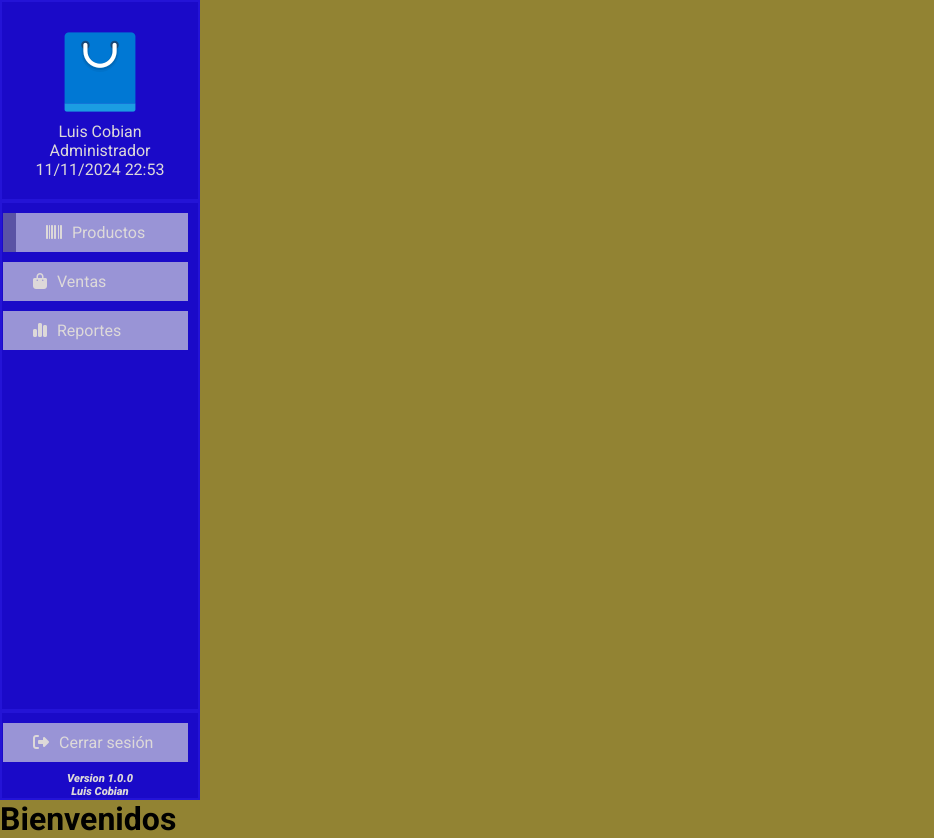
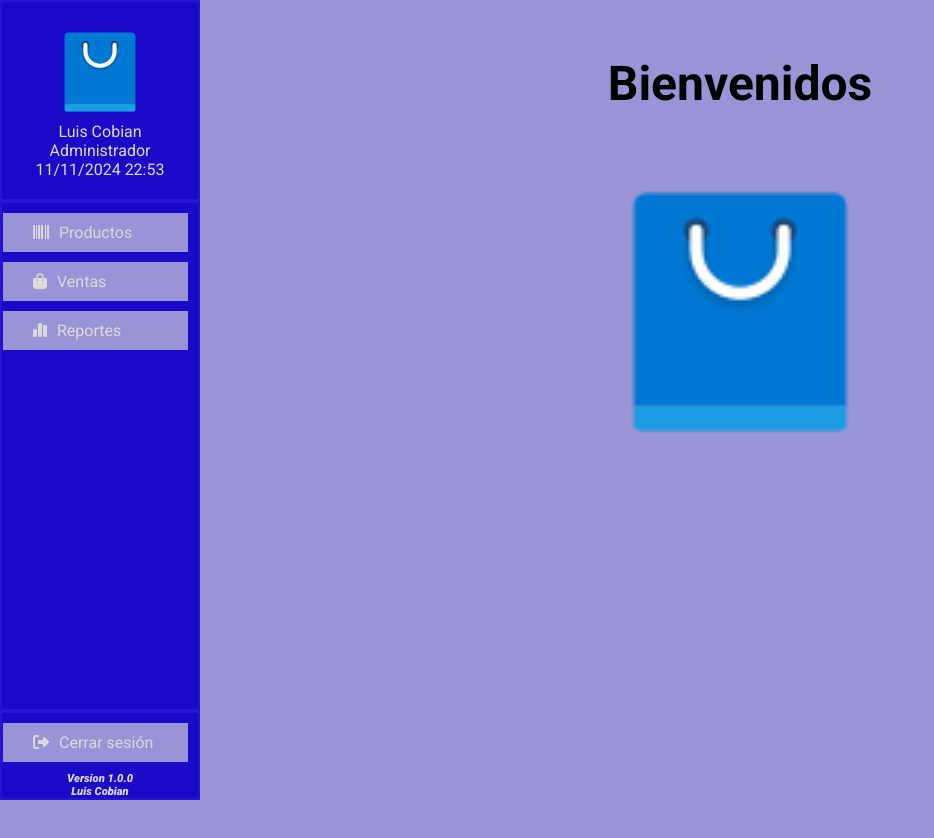
Before and after one commit to LuisCobian-GR/TallerWeb, a PHP site: page / in a window 1280 px wide. Shown: the whole page, without its empty margins (0-934 px from the left). After the commit the page ends 800 px from the top, so only its background shows below. Run offline with PHP 8.4, Linux system fonts and the light colour scheme; some libraries are stand-ins or nearby versions.

Commit message:
Pantalla principal con el front

```diff
--- a/css/main.css
+++ b/css/main.css
@@ -80,3 +80,28 @@ a i {
   font-weight: 800;
   text-align: center;
 }
+
+.contenido {
+    background: #9994d6;
+    flex-grow: 1;
+    padding: 20px;
+}
+
+h1 {
+    font-size: 3rem;
+}
+
+h1.principal {
+    text-align: center;
+    margin-top: 35px;
+}
+
+div.logo_principal{
+    text-align: center;
+}
+
+img.principal {
+    width: 300px;
+    height: auto;
+    margin-top: 50px;
+}
--- /dev/null
+++ b/encabezado.php
@@ -0,0 +1,34 @@
+<?php
+    if(!isset($opc))
+        $opc = 0;
+?>
+<html>
+    <head>
+        <title>Tienda x</title>
+        <link href="css/main.css" rel="stylesheet" />
+    </head>
+    <body bgcolor="#928333">
+        <div class="contenedor">
+            <nav class="sidebar">
+                <div class="seccion logo-contenedor">
+                    <img src="images/logo_tienda.png" />
+                    <div class="user-titulo">Luis Cobian</div>
+                    <div class="rol-titulo">Administrador</div>
+                    <div class="fecha-titulo" id="fecha">00/00/00 00:00</div>
+                </div>
+                <div class="seccion enlaces">
+                    <a href="productos.php" class="enlace <?= $opc==1?'active':''?>">
+                        <i class="fa-solid fa-barcode"></i>Productos</a>
+                    <a href="productos.php" class="enlace <?= $opc==2?'active':''?>">
+                        <i class="fa-solid fa-bag-shopping"></i>Ventas</a>
+                    <a href="productos.php" class="enlace <?= $opc==3?'active':''?>">
+                    <i class="fa-solid fa-chart-simple"></i>Reportes</a>
+                </div>
+                <div class="seccion enlaces">
+                    <a href="productos.php" class="enlace">
+                    <i class="fa-solid fa-right-from-bracket"></i>Cerrar sesión</a>
+                    <div class="firma"> Version 1.0.0 </div>
+                    <div class="firma"> Luis Cobian </div>
+                </div>
+            </nav>
+            <div class="contenido">
--- a/index.php
+++ b/index.php
@@ -1,54 +1,15 @@
-<html>
-    <head>
-        <title>Tienda x</title>
-        <link href="css/main.css" rel="stylesheet" />
-    </head>
-    <body bgcolor="#928333">
-        <div class="contenedor">
-            <nav class="sidebar">
-                <div class="seccion logo-contenedor">
-                    <img src="images/logo_tienda.png" />
-                    <div class="user-titulo">Luis Cobian</div>
-                    <div class="rol-titulo">Administrador</div>
-                    <div class="fecha-titulo" id="fecha">00/00/00 00:00</div>
-                </div>
-                <div class="seccion enlaces">
-                    <a href="productos.php" class="enlace active">
-                        <i class="fa-solid fa-barcode"></i>Productos</a>
-                    <a href="productos.php" class="enlace">
-                        <i class="fa-solid fa-bag-shopping"></i>Ventas</a>
-                    <a href="productos.php" class="enlace">
-                    <i class="fa-solid fa-chart-simple"></i>Reportes</a>
-                </div>
-                <div class="seccion enlaces">
-                    <a href="productos.php" class="enlace">
-                    <i class="fa-solid fa-right-from-bracket"></i>Cerrar sesión</a>
-                    <div class="firma"> Version 1.0.0 </div>
-                    <div class="firma"> Luis Cobian </div>
-                </div>
-            </nav>
-        </div>
-        <h1> Bienvenidos </h1>
-        <script src="https://kit.fontawesome.com/dfc17848b1.js" crossorigin="anonymous"></script>
-        <script>
-            let num = 0;
+<?php
+    include("encabezado.php");
+?>
 
-            setInterval(() => {
-                let f =0 ;
-                var k =0;
-                const fechaContendor = document.getElementById("fecha");
-                /** aqui se acomoda la fecha */
-                const fechaHoy = new Date();
-                const dia = fechaHoy.getDate().toString().padStart(2,'0');
-                const mes = (fechaHoy.getMonth() + 1).toString().padStart(2,'0');
-                const anio = fechaHoy.getFullYear().toString();
-                const hora = fechaHoy.getHours().toString().padStart(2,'0');
-                const minutos = fechaHoy.getMinutes().toString().padStart(2,'0');;
-                const fechaTotal = dia + '/' + mes + '/' + anio + ' ' +
-                                   hora + ':' + minutos;
-                       // `${dia}/${mes}/${anio} ${hora}:${minutos}`;
-                fechaContendor.innerHTML = fechaTotal;
-            }, 500);
-        </script>
-    </body>
-</html>
+    <!-- AQUI VA El CONTENIDO DE LAS PAGINAS -->
+    <h1 class="principal"> Bienvenidos </h1>
+    <div class="logo_principal">
+        <img src="images/logo_tienda.png"
+                class="principal"/>
+    </div>
+    <!-- AQUI TERMINA EL CONTENIDO DE LAS -->
+
+<?php
+    include("piepagina.php");
+?>
--- /dev/null
+++ b/piepagina.php
@@ -0,0 +1,26 @@
+</div>
+        </div>
+
+        <script src="https://kit.fontawesome.com/dfc17848b1.js" crossorigin="anonymous"></script>
+        <script>
+            let num = 0;
+
+            setInterval(() => {
+                let f =0 ;
+                var k =0;
+                const fechaContendor = document.getElementById("fecha");
+                /** aqui se acomoda la fecha */
+                const fechaHoy = new Date();
+                const dia = fechaHoy.getDate().toString().padStart(2,'0');
+                const mes = (fechaHoy.getMonth() + 1).toString().padStart(2,'0');
+                const anio = fechaHoy.getFullYear().toString();
+                const hora = fechaHoy.getHours().toString().padStart(2,'0');
+                const minutos = fechaHoy.getMinutes().toString().padStart(2,'0');;
+                const fechaTotal = dia + '/' + mes + '/' + anio + ' ' +
+                                   hora + ':' + minutos;
+                       // `${dia}/${mes}/${anio} ${hora}:${minutos}`;
+                fechaContendor.innerHTML = fechaTotal;
+            }, 500);
+        </script>
+    </body>
+</html>
--- a/scripts/Conexion.php
+++ b/scripts/Conexion.php
@@ -9,9 +9,9 @@ class Conexion{
 
     public function __construct()
     {
-        $this->host = '192.168.0.206';
+        $this->host = 'localhost';
         $this->usuario = 'root';
-        $this->pass = 'rootroot';
+        $this->pass = '';
         $this->basededatos = 'tiendax';
     }
 
```
Also changed, not shown: productos.php (+22 -8 lines).
